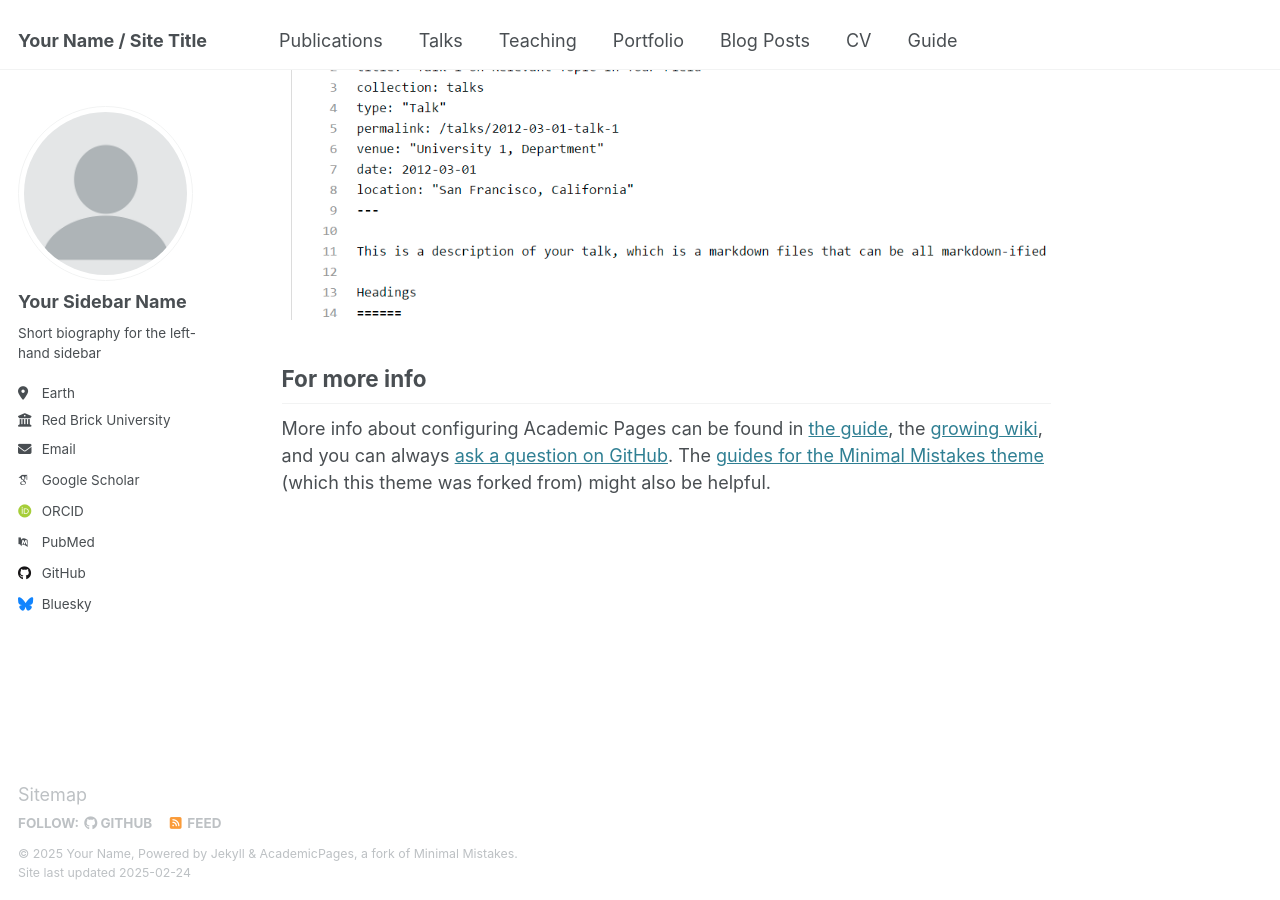
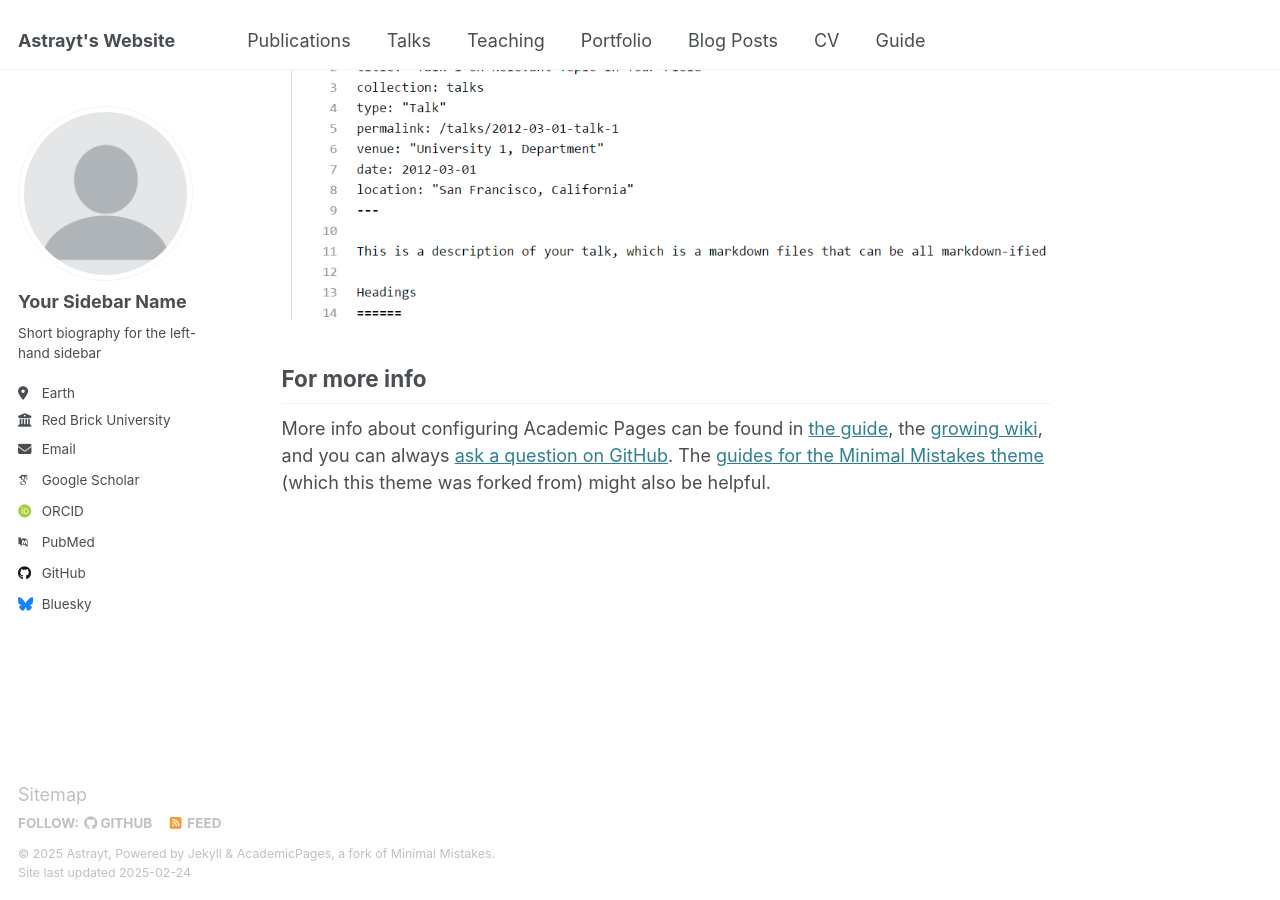
Before and after one commit to AstraytLUL/astraytlul.github.io, a Jekyll site: the page built from _pages/about.md, in a window 1280 px wide and 900 px high, scrolled down 2642 px. Built offline with Jekyll 4.4.1, drawn with Linux system fonts in a browser that asks for light colours; some web fonts are replaced.

Commit message:
Update _config.yml
Added my own content

```diff
--- a/_config.yml
+++ b/_config.yml
@@ -9,13 +9,13 @@
 # Basic Site Settings
 locale                   : "en-US"
 site_theme               : "default"
-title                    : "Your Name / Site Title"
+title                    : "Astrayt's Website"
 title_separator          : "-"
-name                     : &name "Your Name"
-description              : &description "personal description"
-url                      : https://academicpages.github.io # the base hostname & protocol for your site e.g. "https://[your GitHub username].github.io"
+name                     : &name "Astrayt"
+description              : &description "hello"
+url                      : https://astraytlul.github.io # the base hostname & protocol for your site e.g. "https://[your GitHub username].github.io"
 baseurl                  : "" # the subpath of your site, e.g. "/blog"
-repository               : "academicpages/academicpages.github.io"
+repository               : "AstraytLUL/astraytlul.github.io"
 
 # Site Author - The following control what appear as part of the author content on the side bar.
 #               If a field is blank the icon and link will not appear, otherwise it will be shown.
```
